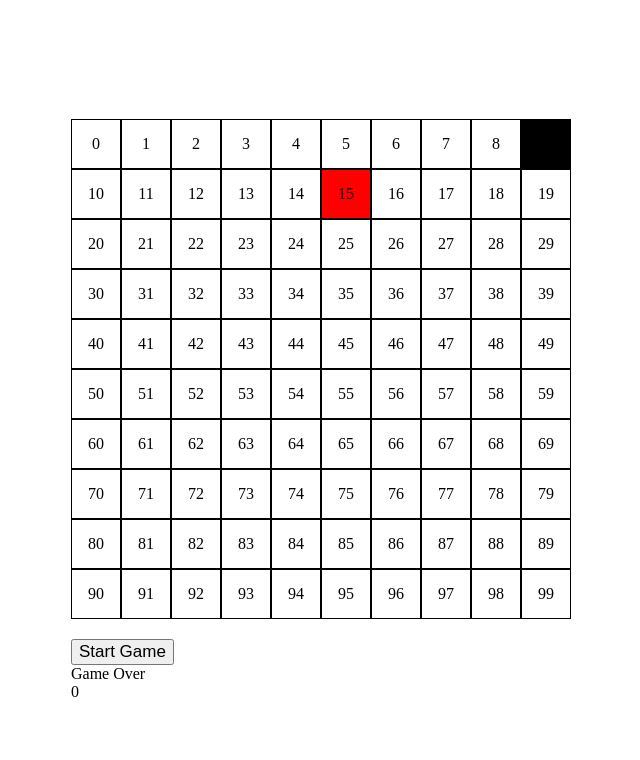
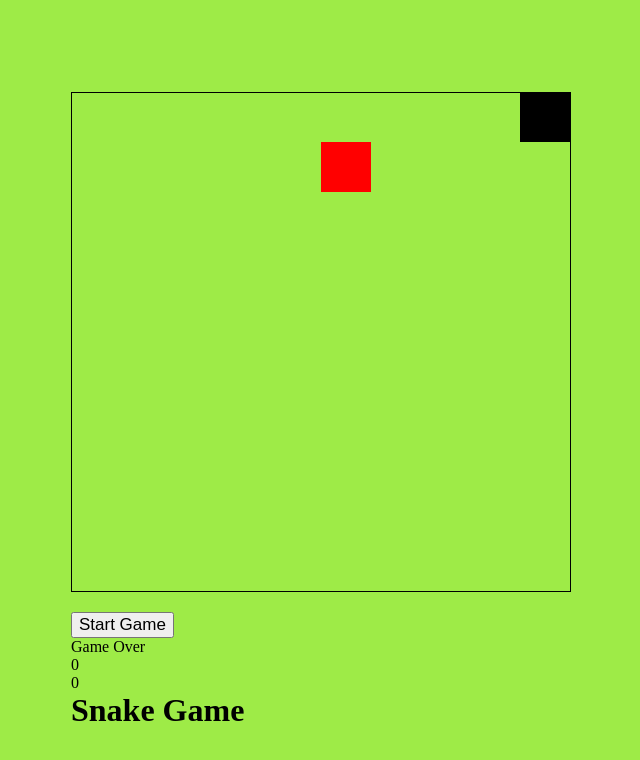
Before and after one commit to AlamaganKhalif/Snake, a plain HTML site: page snake.html in a window 1280 px wide. Shown: the whole page, without its empty margins (319-959 px from the left). Drawn offline with Linux system fonts and the light colour scheme.

Commit message:
got rid of the lines and added a bit of styling expeermenting now

```diff
--- a/css/main.css
+++ b/css/main.css
@@ -11,14 +11,18 @@ body{
    align-items: center;
    min-height: 100vh;
    padding: 20px;
+   background-color: #9EEB47;
 }
 
 .grid{
     width: 500px;
+    height: 500px;
     display: flex;
     flex-wrap: wrap;
     margin: 20px 0;
     gap: 0;
+     border: 1px solid black;
+   background-color: #9EEB47;
     }
 
     .container{
@@ -28,10 +32,9 @@ body{
     }
 
     .grid div {
-    width: 50px;
-    height: 50px;
+        width: 10%;
+        height: 10%;
         box-sizing: border-box;
-    border: 1px solid black;
         display: flex;
         justify-content: center;
         align-items: center;
@@ -51,3 +54,8 @@ button{
     font-size: 17px;
     cursor: pointer;
 }
+
+h1{
+    display: flex;
+
+}
--- a/scripts/app.js
+++ b/scripts/app.js
@@ -6,6 +6,7 @@ const cellblock = width * width
 const cells = []
 let score = 0
 let gameStarted = false
+let isPasused = false
 let snake = [0]
 let direction = 1;
 let appleIndex = 0
@@ -16,7 +17,7 @@ let gameInterval;
 function createGrid (){
     for (let i = 0; i < cellblock; i++ ) {
         const cell = document.createElement("div");
-        cell.textContent = i;
+        // cell.textContent = i;
       cells.push(cell);
       grid.appendChild(cell)
     }
@@ -29,15 +30,16 @@ cells[appleIndex].classList.remove("apple")
 clearInterval(gameInterval)
 
 snake = [0]
+bestScore = []
 direction = 1
 score = 0;
 
 userScore.textContent = score
 statusDisplay.textContent = "";
 
+generateApple()
 snake.forEach(index => cells[index].classList.add("snake"))
 
-generateApple()
 gameInterval = setInterval(move, 150)
 
 }
@@ -56,7 +58,6 @@ function move(){
         clearInterval(gameInterval)
         return
     }
-
    const tail = snake.pop()
    cells[tail].classList.remove("snake")
 
@@ -96,7 +97,7 @@ function control(move) {
     else if (move.key === "ArrowDown" && direction !== -width) direction =  width
 
 }
-
+console.log("move")
 
 document.getElementById("startBtn").addEventListener("click", startGame )
 
--- a/snake.html
+++ b/snake.html
@@ -9,7 +9,9 @@
 </head>
 <body>
     <div class="container">
+        <h1>Snake Game</h1>
         <p><span class="score" >0</span></p>
+        <p><span class="best-score" >0</span></p>
         <div class="status" ></div>
         <button id="startBtn" >Start Game</button>
         <div class="grid" ></div>
```
Lines whose indentation alone changed are shown as unchanged.
